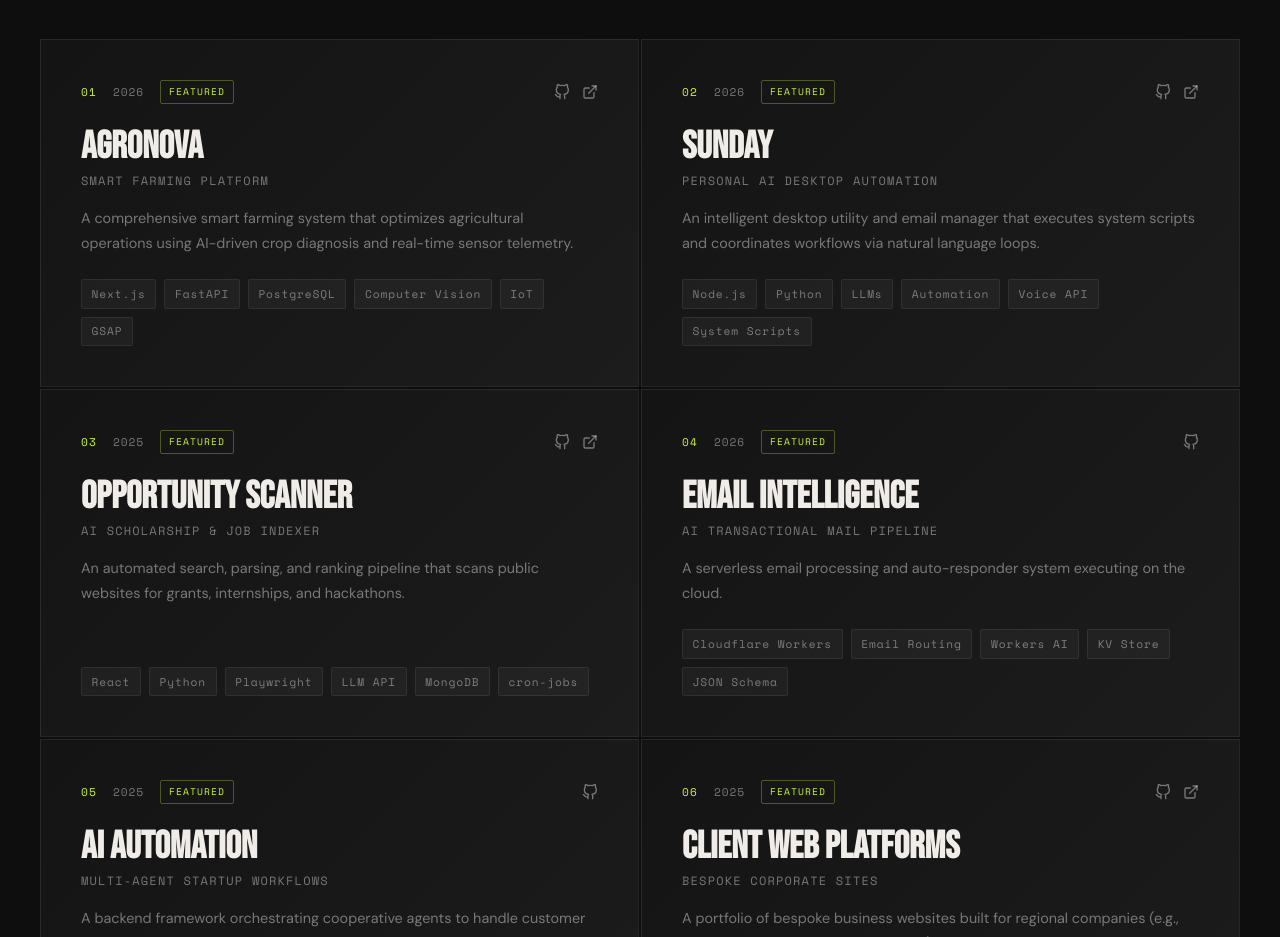
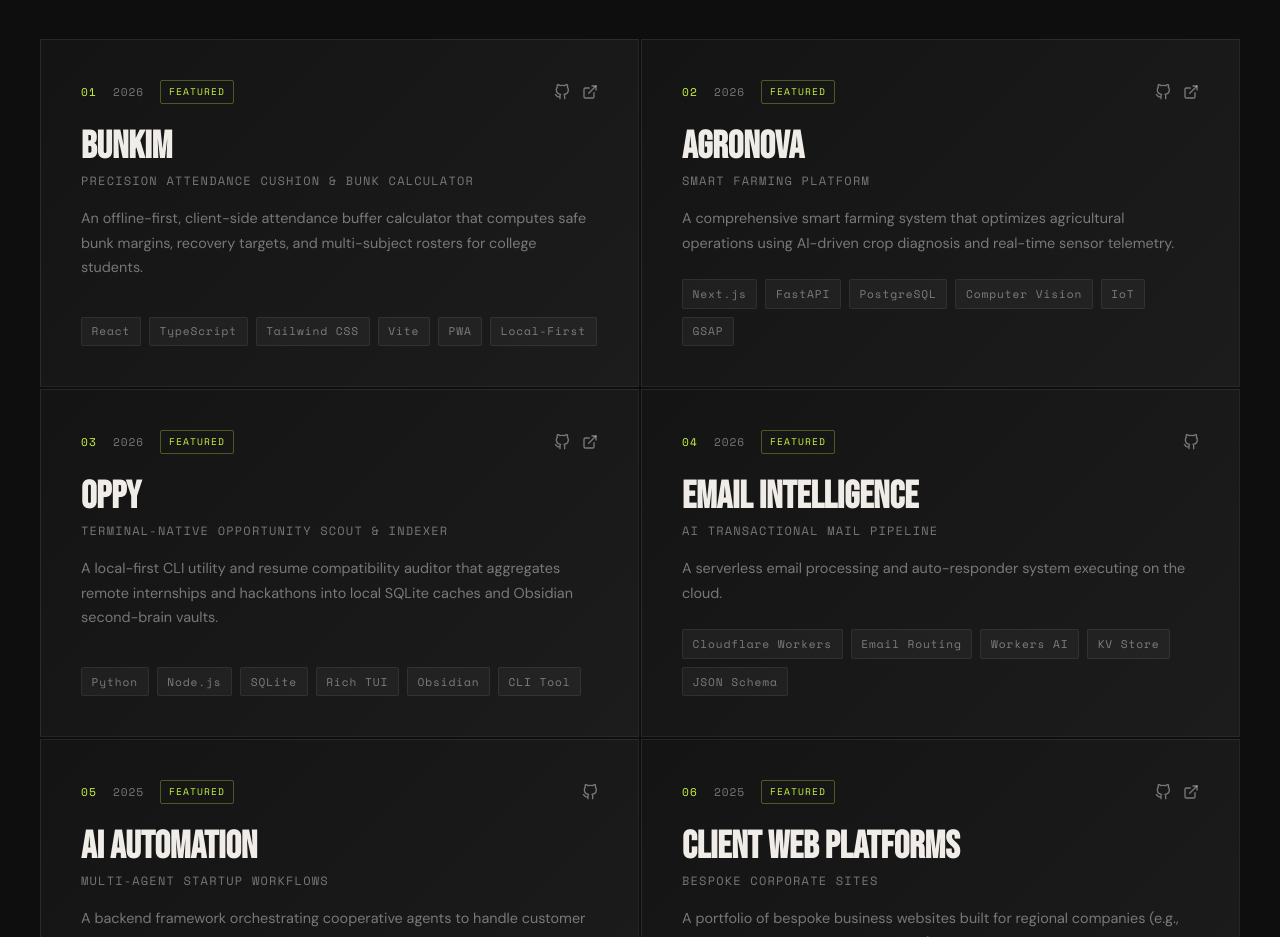
Before and after one commit to abbysallord/dhanush-shenoy-h, a React (Vite) app: page / in a window 1280 px wide. Shown: the part 7980-8917 px from the top of the page. Built offline with nearby package versions, Linux system fonts and the light colour scheme.

Commit message:
feat(projects): showcase Bunkim and Oppy with verified live links

```diff
--- a/src/data/portfolioData.js
+++ b/src/data/portfolioData.js
@@ -113,6 +113,21 @@ export const EDUCATION = [
 export const PROJECTS = [
   {
     id: '01',
+    title: 'Bunkim',
+    subtitle: 'Precision Attendance Cushion & Bunk Calculator',
+    desc: 'An offline-first, client-side attendance buffer calculator that computes safe bunk margins, recovery targets, and multi-subject rosters for college students.',
+    problem: 'College students struggle with calculating threshold margins, risking attendance shortage or unnecessary stress.',
+    solution: 'Built a reactive cushion calculation engine with multi-subject roster tracking, custom thresholds (75%, 80%, 85%), and local storage persistence.',
+    impact: 'Empowers students to optimize self-study and hackathon participation while staying safely above debarment criteria.',
+    tags: ['React', 'TypeScript', 'Tailwind CSS', 'Vite', 'PWA', 'Local-First'],
+    github: 'https://github.com/abbysallord/bunkim',
+    live: 'https://bunkim.dshenoyh.in/',
+    featured: true,
+    year: '2026',
+    accent: '#ff5722',
+  },
+  {
+    id: '02',
     title: 'AgroNova',
     subtitle: 'Smart Farming Platform',
     desc: 'A comprehensive smart farming system that optimizes agricultural operations using AI-driven crop diagnosis and real-time sensor telemetry.',
@@ -127,34 +142,19 @@ export const PROJECTS = [
     accent: '#c8f542',
   },
   {
-    id: '02',
-    title: 'SUNDAY',
-    subtitle: 'Personal AI Desktop Automation',
-    desc: 'An intelligent desktop utility and email manager that executes system scripts and coordinates workflows via natural language loops.',
-    problem: 'Manual context-switching between productivity and development tools hampers workflow.',
-    solution: 'Engineered a Node-Python bridge executing terminal automations based on voice and text.',
-    impact: 'Reclaims ~8 hours weekly of developer time.',
-    tags: ['Node.js', 'Python', 'LLMs', 'Automation', 'Voice API', 'System Scripts'],
-    github: 'https://github.com/abbysallord/sunday',
-    live: 'https://drive.google.com/file/d/1O2NmNrT76fyelNoJ_ggRIWKiEDRrP_K-/view?usp=sharing',
+    id: '03',
+    title: 'Oppy',
+    subtitle: 'Terminal-Native Opportunity Scout & Indexer',
+    desc: 'A local-first CLI utility and resume compatibility auditor that aggregates remote internships and hackathons into local SQLite caches and Obsidian second-brain vaults.',
+    problem: 'Traditional career portals are cluttered with ads and tracking, making discovery fragmented and inefficient.',
+    solution: 'Built a Python/Node CLI that crawls public APIs, prunes expired listings, audits local resumes, and exports clean Markdown/PDF dashboards.',
+    impact: 'Automates job discovery with zero cloud telemetry and instant terminal execution via npx.',
+    tags: ['Python', 'Node.js', 'SQLite', 'Rich TUI', 'Obsidian', 'CLI Tool'],
+    github: 'https://github.com/abbysallord/oppy',
+    live: 'https://oppy.dshenoyh.in/',
     featured: true,
     year: '2026',
-    accent: '#ff9564',
-  },
-  {
-    id: '03',
-    title: 'Opportunity Scanner',
-    subtitle: 'AI Scholarship & Job Indexer',
-    desc: 'An automated search, parsing, and ranking pipeline that scans public websites for grants, internships, and hackathons.',
-    problem: 'Manual hunting across hundreds of university and industry portals is highly inefficient.',
-    solution: 'Implemented a periodic Playwright scraping cron-job paired with automated LLM matching.',
-    impact: 'Sends daily customized leads to user feeds based on skills.',
-    tags: ['React', 'Python', 'Playwright', 'LLM API', 'MongoDB', 'cron-jobs'],
-    github: 'https://github.com/abbysallord/opportunity-scanner',
-    live: 'https://dhanush-porfolio.netlify.app/',
-    featured: true,
-    year: '2025',
-    accent: '#64c8ff',
+    accent: '#00ff85',
   },
   {
     id: '04',
```
